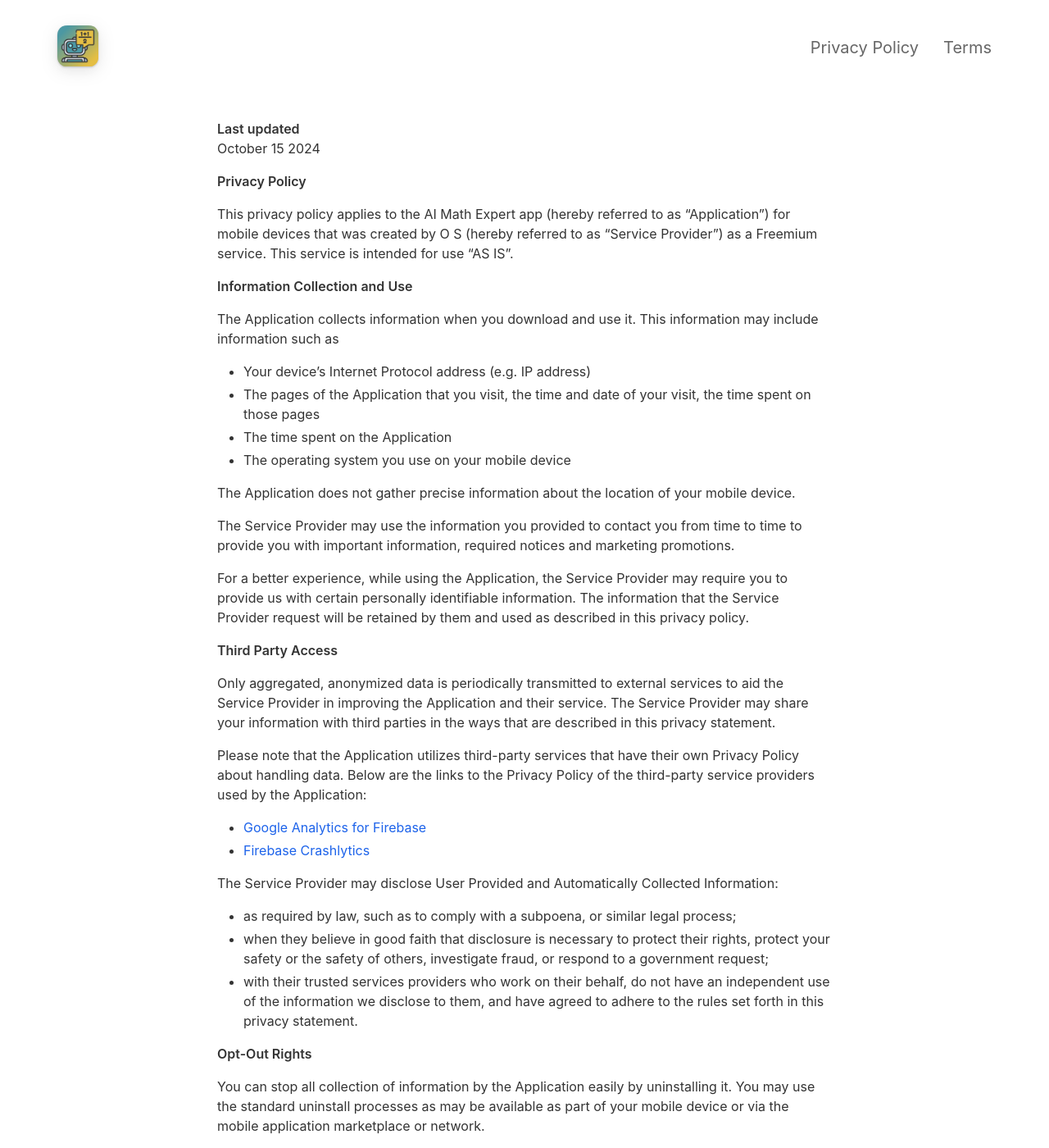
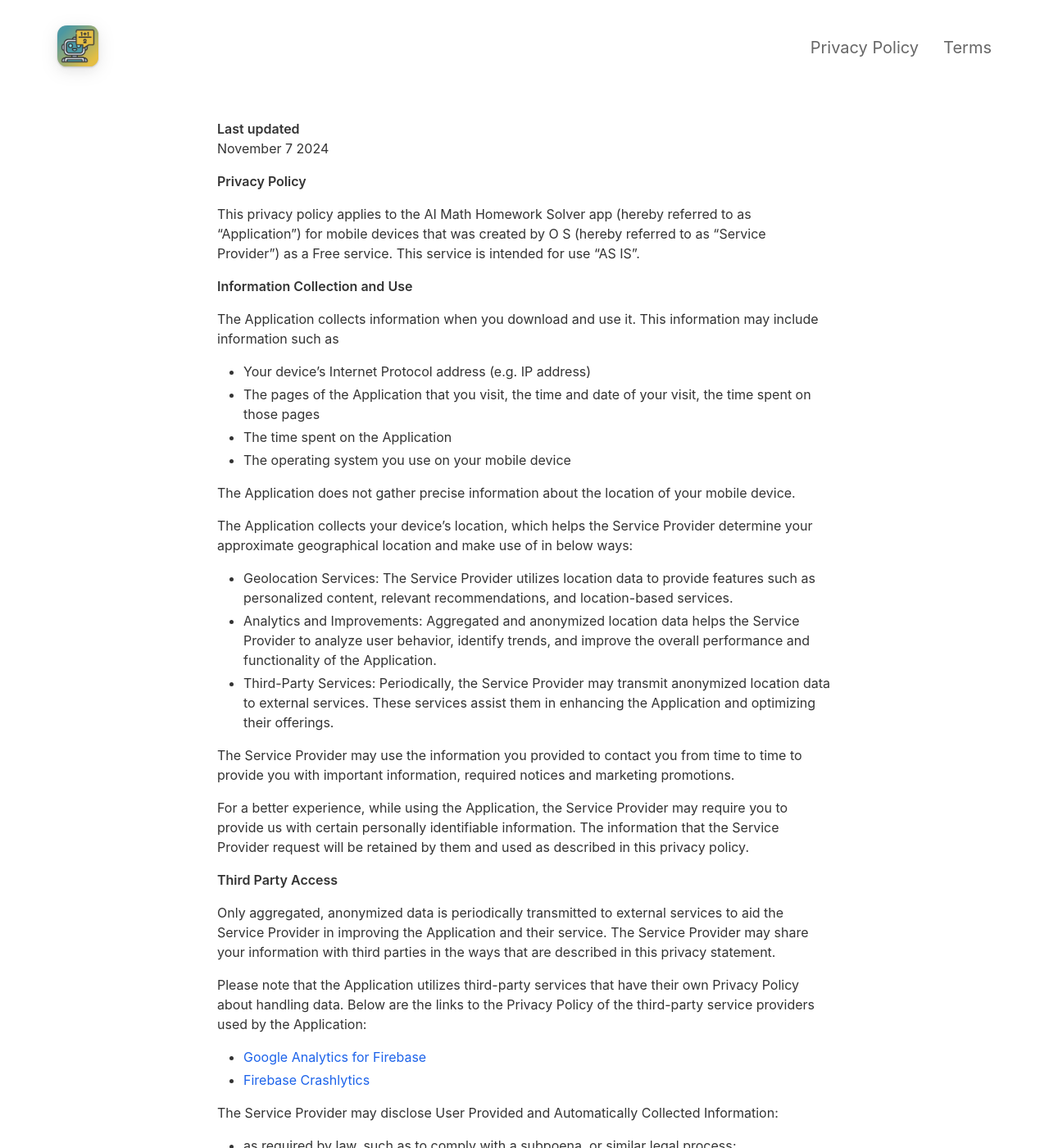
Before and after one commit to ssup1/mathai-web, a Jekyll site: the page built from _pages/privacypolicy.md, in a window 1280 px wide and 1400 px high. Shown: the whole window at 82% size. Built offline with Jekyll 4.4.1, drawn with Linux system fonts in a browser that asks for light colours; nearby versions of some CDN libraries; some of the changed text lies outside the part shown.

```diff
--- a/_pages/privacypolicy.md
+++ b/_pages/privacypolicy.md
@@ -5,11 +5,11 @@ include_in_header: true
 ---
 
 **Last updated**
-October 15 2024
+November 7 2024
 
 **Privacy Policy**
 
-This privacy policy applies to the AI Math Expert app (hereby referred to as "Application") for mobile devices that was created by O S (hereby referred to as "Service Provider") as a Freemium service. This service is intended for use "AS IS".
+This privacy policy applies to the AI Math Homework Solver app (hereby referred to as "Application") for mobile devices that was created by O S (hereby referred to as "Service Provider") as a Free service. This service is intended for use "AS IS".
 
 **Information Collection and Use**
 
@@ -21,6 +21,12 @@ The Application collects information when you download and use it. This informat
 *   The operating system you use on your mobile device
 
 The Application does not gather precise information about the location of your mobile device.
+
+The Application collects your device's location, which helps the Service Provider determine your approximate geographical location and make use of in below ways:
+
+*   Geolocation Services: The Service Provider utilizes location data to provide features such as personalized content, relevant recommendations, and location-based services.
+*   Analytics and Improvements: Aggregated and anonymized location data helps the Service Provider to analyze user behavior, identify trends, and improve the overall performance and functionality of the Application.
+*   Third-Party Services: Periodically, the Service Provider may transmit anonymized location data to external services. These services assist them in enhancing the Application and optimizing their offerings.
 
 The Service Provider may use the information you provided to contact you from time to time to provide you with important information, required notices and marketing promotions.
 
@@ -63,7 +69,7 @@ The Service Provider is concerned about safeguarding the confidentiality of your
 
 This Privacy Policy may be updated from time to time for any reason. The Service Provider will notify you of any changes to the Privacy Policy by updating this page with the new Privacy Policy. You are advised to consult this Privacy Policy regularly for any changes, as continued use is deemed approval of all changes.
 
-This privacy policy is effective as of 2024-10-15
+This privacy policy is effective as of 2024-11-07
 
 **Your Consent**
 
@@ -71,4 +77,4 @@ By using the Application, you are consenting to the processing of your informati
 
 **Contact Us**
 
-If you have any questions regarding privacy while using the Application, or have questions about the practices, please contact the Service Provider via email at support@aimathexpert.app
+If you have any questions regarding privacy while using the Application, or have questions about the practices, please contact the Service Provider via email at support@aimathexpert.app.
```
Also changed, not shown: _pages/terms.md (+3 -3 lines).
